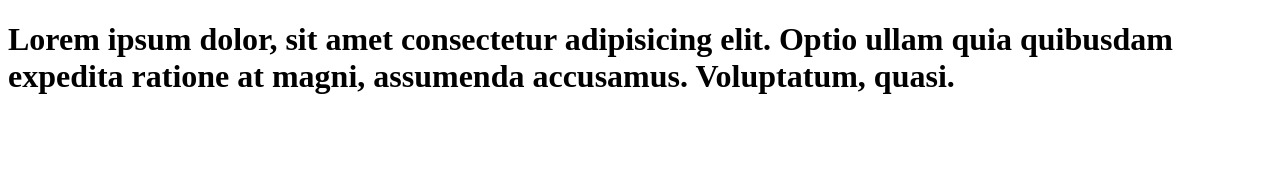
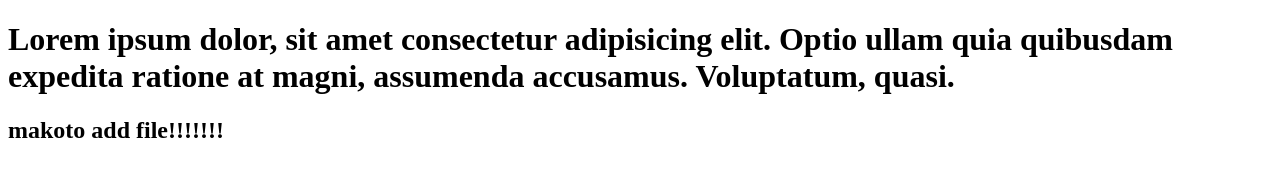
Before and after one commit to shuto0603/FirstPracticeHP, a plain HTML site: page index.html in a window 1280 px wide. Drawn offline with Linux system fonts and the light colour scheme.

Commit message:
Update index.html
<h2>で追加！
よければ取得してください

```diff
--- a/index.html
+++ b/index.html
@@ -7,5 +7,6 @@
 </head>
 <body>
   <h1>Lorem ipsum dolor, sit amet consectetur adipisicing elit. Optio ullam quia quibusdam expedita ratione at magni, assumenda accusamus. Voluptatum, quasi.</h1>
+  <h2>makoto add file!!!!!!!</h2>
 </body>
 </html>
```
